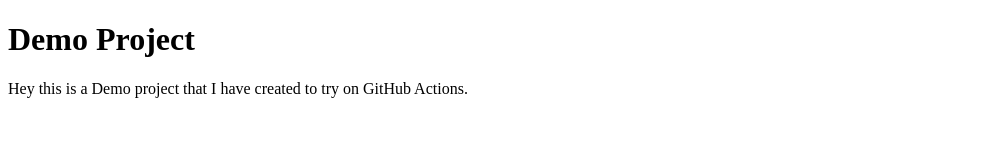
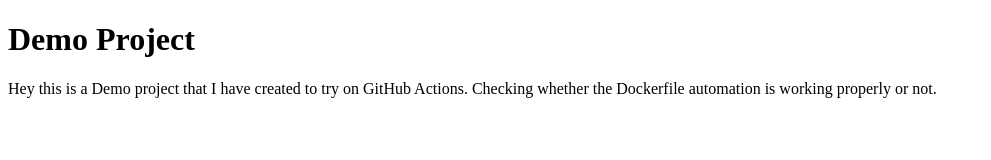
Before and after one commit to Arthurr-29/Demo-Project, a plain HTML site: page index.html in a window 1280 px wide. Shown: the whole page, without its empty margins (0-991 px from the left). Drawn offline with Linux system fonts and the light colour scheme.

Commit message:
Update index.html

```diff
--- a/index.html
+++ b/index.html
@@ -9,5 +9,6 @@
 <body>
     <h1>Demo Project</h1>
     Hey this is a Demo project that I have created to try on GitHub Actions.
+    Checking whether the Dockerfile automation is working properly or not.
 </body>
 </html>
```
